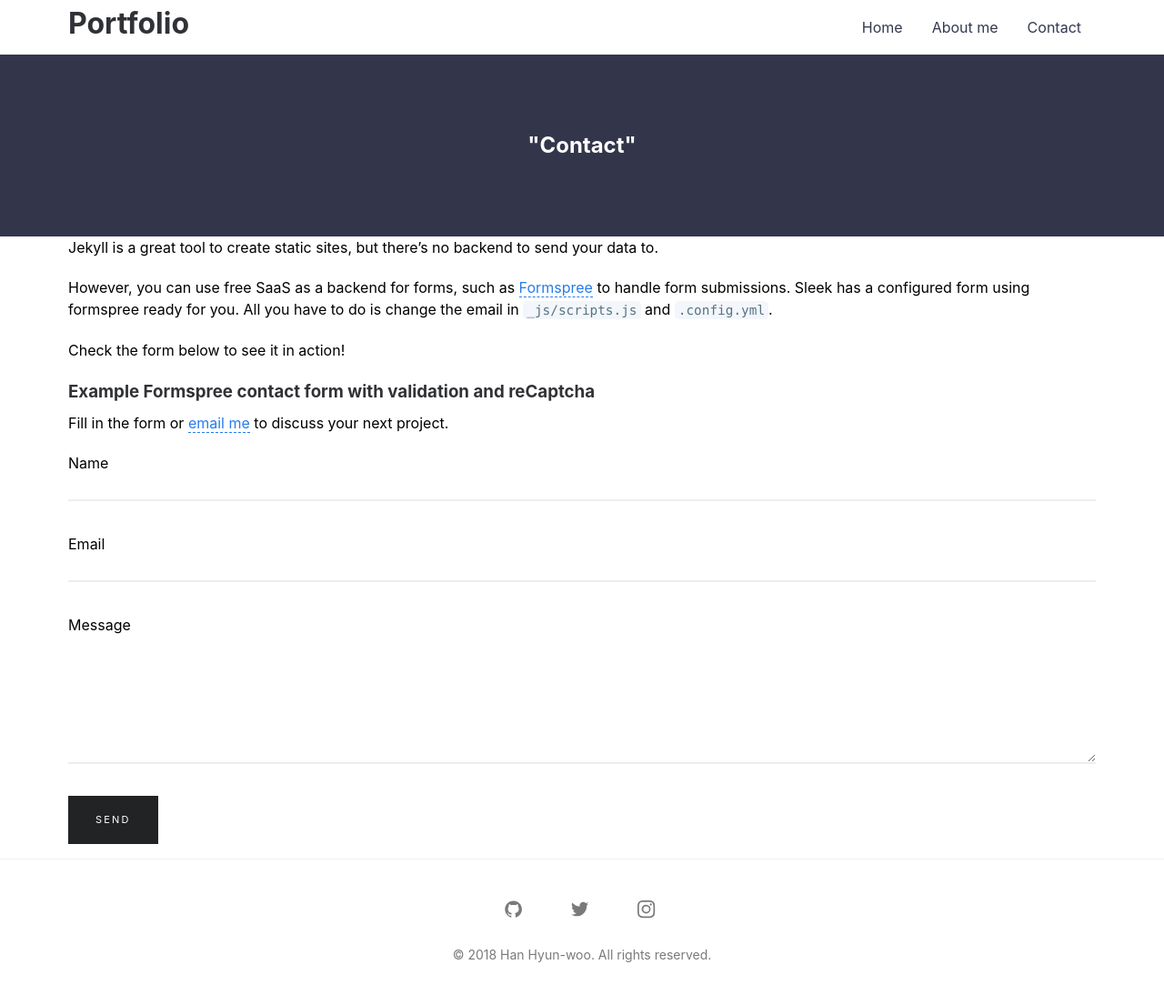
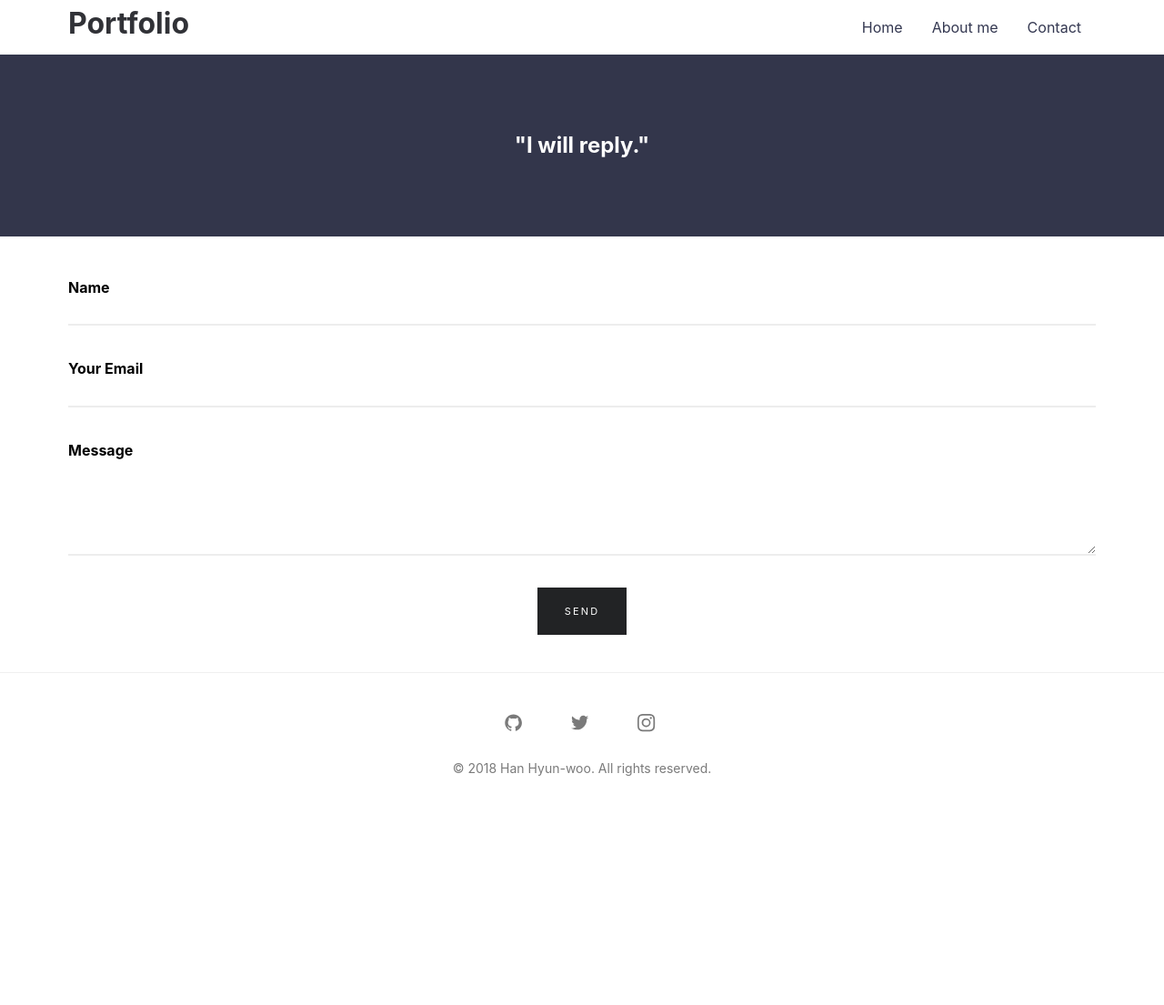
Before and after one commit to HanHyunwoo/HanHyunwoo.github.io, a Jekyll site: the page built from contact.md, in a window 1280 px wide. Shown: the whole page at 91% size. Built offline with Jekyll 4.4.1, drawn with Linux system fonts in a browser that asks for light colours; after the commit the page ends 900 px from its top, so only the background shows below that.

Commit message:
contact design Update

```diff
--- a/_includes/form.html
+++ b/_includes/form.html
@@ -5,17 +5,17 @@
   </div>
 
   <div class="form__input input half">
-    <label for="email">Email</label>
+    <label for="email">Your Email</label>
     <input type="email" name="_replyto" id="email" autocomplete="email" required>
   </div>
 
   <div class="form__input">
     <label for="message">Message</label>
-    <textarea type="text" name="message" id="message" rows="7" autocomplete="message" required></textarea>
+    <textarea type="text" name="message" id="message" rows="5" autocomplete="message" required></textarea>
   </div>
 
   <input type="hidden" name="_subject" value="Website Form submission">
   <input type="hidden" name="_format" value="plain" />
   <input class="hidden" type="text" name="_gotcha">
-  <button class="btn js-submit" type="submit" value="Send">Send</button>
+  <dt style="text-align:center"><button class="btn js-submit" type="submit" value="Send">Send</button></dt>
 </form>
--- a/_layouts/page.html
+++ b/_layouts/page.html
@@ -20,7 +20,7 @@ layout: compress
 
     <div class="hero--small">
       <div class="hero__wrap">
-        <dt class="about_me" style="font-size:1.87vmax;color:white;word-break:keep-all;font-weight: bold;">"{{ page.title }}"</dt>
+        <dt style="font-size:1.87vmax;color:white;word-break:keep-all;font-weight: bold;">"{{ page.title }}"</dt>
       </div>
     </div>
     <main class="site__content">
--- a/contact.md
+++ b/contact.md
@@ -1,19 +1,10 @@
 ---
 layout: page
-title: Contact
+title: I will reply.
 permalink: /contact/
 ---
 
-Jekyll is a great tool to create static sites, but there’s no backend to send your data to.
-
-However, you can use free SaaS as a backend for forms, such as [Formspree](https://formspree.io/) to handle form submissions. Sleek has a configured form using formspree ready for you. All you have to do is change the email in `_js/scripts.js` and `.config.yml`.
-
-Check the form below to see it in action!
-
-### Example Formspree contact form with validation and reCaptcha
-
-Fill in the form or [email me](mailto:{{site.email}}) to discuss your next project.
-
+<br>
 {% include form.html %}
 
 {% include modal.html %}
```
Also changed, not shown: assets/css/main.css.
